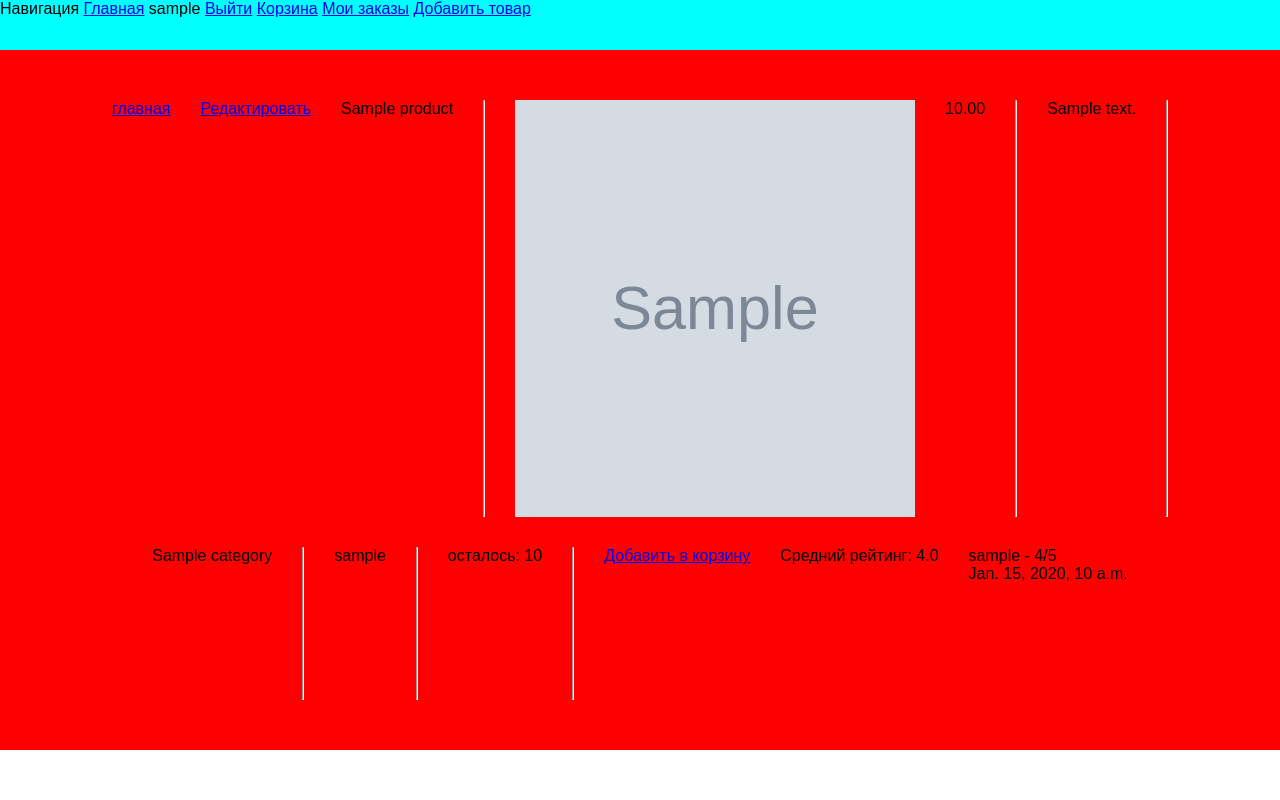
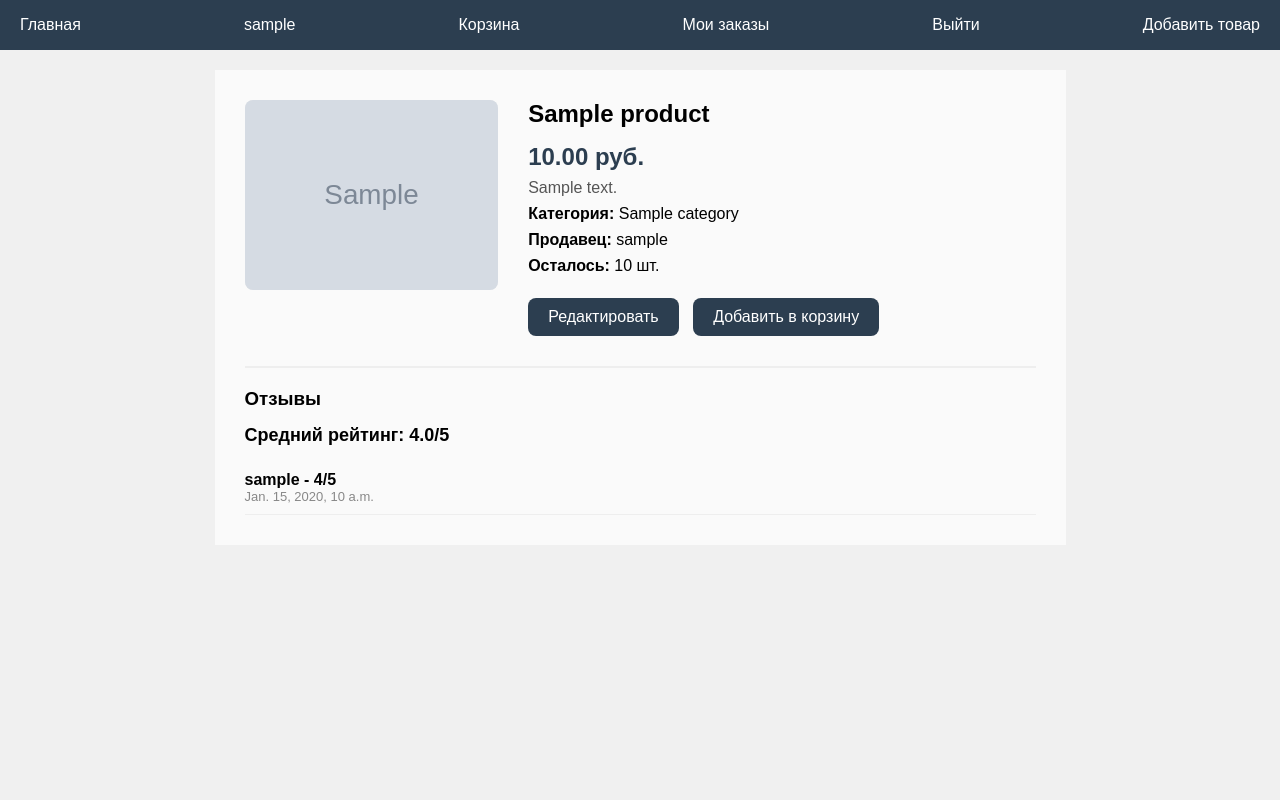
Before and after one commit to pereskokovdaniil/marketplace, a Django app: page /product/1 in a window 1280 px wide. Run offline with Django 5.2, Linux system fonts and the light colour scheme; a user stored in the database is signed in; tables that the repository leaves empty hold one stand-in row (values such as "Sample post"); grey boxes marked "Sample" are stand-in pictures.

Commit message:
feat: стили

```diff
--- a/static/css/base.css
+++ b/static/css/base.css
@@ -1,22 +1,43 @@
 @import url("index.css");
+@import url("cart.css");
+@import url("my_orders.css");
+@import url("forms.css");
+@import url("product_detail.css");
 
 * {
     margin: 0;
     padding: 0;
     font-family: sans-serif;
     box-sizing: border-box;
+    text-decoration: none;
 }
 
 body {
     display: flex;
     justify-content: center;
+    background-color: #f0f0f0;
 
 }
 
 header {
     height: 50px;
     width: 100vw;
-    background-color: aqua;
+    background-color: #2c3e50;
+    color: white;
+    display: flex;
+    align-items: center;
+    justify-content: space-between;
+    padding-right: 20px;
+    padding-left: 20px;
+}
+
+header a {
+    color: white;
+    text-decoration: none;
+    transition: 0.3s;
+}
+header a:hover {
+    color: #a8a8a8;
 }
 
 header {
--- a/static/css/index.css
+++ b/static/css/index.css
@@ -1,36 +1,88 @@
 .container {
     max-width: 1300px;
-    min-width: 900px;
     width: 100%;
-    min-height: calc(100vh - 100px);
+    padding: 30px;
+    margin: 70px auto 50px auto;
+    background-color: #fafafa;
+}
+
+.top-bar {
+    display: flex;
+    flex-direction: column;
+    gap: 20px;
+    margin-bottom: 30px;
+}
+
+.top-bar form {
+    display: flex;
+    gap: 10px;
+    justify-content: center;
+}
+
+.top-bar input {
+    padding: 10px;
+    border: 1px solid #dddddd;
+    border-radius: 8px;
+    width: 300px;
+}
+
+.top-bar button {
+    padding: 10px 20px;
+    background-color: #2c3e50;
+    color: white;
+    border: none;
+    border-radius: 8px;
+    cursor: pointer;
+
+}
+
+.categories {
+    display: flex;
+    gap: 15px;
+    justify-content: center;
+    flex-wrap: wrap;
+}
+
+.categories a {
+    padding: 8px 16px;
+    background-color: #e0e0e0;
+    border-radius: 8px;
+    color: #333;
+    transition: 0.3s;
+}
+
+.categories a:hover {
+    background-color: #2c3e50;
+    color: white;
+}
+
+.products {
     display: flex;
     flex-wrap: wrap;
-    gap: 30px;
-    padding: 50px;
-    margin-top: 50px;
+    gap: 20px;
     justify-content: center;
-    background-color: red;
-}
-
-.container2 {
-    max-width: 1300px;
-    min-width: 900px;
-    width: 100%;
-    min-height: calc(100vh - 850px);
-    display: flex;
-    flex-wrap: wrap;
-    gap: 30px;
-    padding: 50px;
-    margin-top: 50px;
-    justify-content: center;
-    background-color: red;
 }
 
 .card {
-    width: 250px;
-    height: 250px;
-    border: 5px solid blue;
-    border-radius: 20px;
-    padding: 20px;
-    background-color: forestgreen;
+    width: 220px;
+    min-height: 260px;
+    padding: 15px;
+    background-color: white;
+    border: 2px solid #2c3e50;
+    border-radius: 12px;
+    text-align: center;
+    transition: 0.3s;
+    color: black;
 }
+
+.card img {
+    width: 100%;
+    height: 160px;
+    object-fit: cover;
+    border-radius: 8px;
+    margin: 10px 0;
+}
+
+.product-name {
+    font-size: 24px;
+}
--- /dev/null
+++ b/static/css/product_detail.css
@@ -0,0 +1,117 @@
+.product-page {
+    max-width: 900px;
+    width: 100%;
+    margin: 70px auto 50px auto;
+    padding: 30px;
+    background-color: #fafafa;
+}
+
+.back-link {
+    display: inline-block;
+    margin-bottom: 20px;
+    color: #2c3e50;
+    text-decoration: none;
+}
+
+.back-link:hover {
+    text-decoration: underline;
+}
+
+.product-info {
+    display: flex;
+    gap: 30px;
+    flex-wrap: wrap;
+    margin-bottom: 30px;
+}
+
+.product-image {
+    flex: 1;
+    min-width: 250px;
+}
+
+.product-image img {
+    width: 100%;
+    max-height: 350px;
+    object-fit: contain;
+    border-radius: 8px;
+    background-color: #f0f0f0;
+}
+
+.product-details {
+    flex: 2;
+    min-width: 250px;
+}
+
+.product-details h2 {
+    margin-bottom: 15px;
+}
+
+.product-price {
+    font-size: 24px;
+    font-weight: bold;
+    color: #2c3e50;
+    margin-bottom: 15px;
+}
+
+.product-desc {
+    margin-bottom: 15px;
+    color: #555555;
+}
+
+.product-details p {
+    margin-bottom: 8px;
+}
+
+.btn-edit,
+.btn-cart,
+.btn-review {
+    display: inline-block;
+    padding: 10px 20px;
+    margin-top: 15px;
+    margin-right: 10px;
+    background-color: #2c3e50;
+    color: white;
+    text-decoration: none;
+    border-radius: 8px;
+    transition: 0.3s;
+}
+
+.btn-edit:hover,
+.btn-cart:hover,
+.btn-review:hover {
+    background-color: #1a252f;
+}
+
+.reviews-section {
+    margin-top: 30px;
+    padding-top: 20px;
+    border-top: 2px solid #eeeeee;
+}
+
+.reviews-section h3 {
+    margin-bottom: 15px;
+}
+
+.avg-rating {
+    font-size: 18px;
+    font-weight: bold;
+    margin-bottom: 15px;
+}
+
+.review-item {
+    padding: 10px 0;
+    border-bottom: 1px solid #eeeeee;
+}
+
+.review-user {
+    font-weight: bold;
+}
+
+.review-date {
+    font-size: 13px;
+    color: #888888;
+}
+
+.no-reviews {
+    color: #999999;
+}
--- a/templates/base.html
+++ b/templates/base.html
@@ -9,13 +9,12 @@
 </head>
 <body>
     <header>
-        <span>Навигация</span>
         <a href="{% url 'index' %}">Главная</a>
         {% if user.is_authenticated %}
             <span>{{ user.username }}</span>
-            <a href="{% url 'logout' %}">Выйти</a>
             <a href="{% url 'cart' %}">Корзина</a>
             <a href="{% url 'my_orders' %}">Мои заказы</a>
+            <a href="{% url 'logout' %}">Выйти</a>
         {% else %}
             <a href="{% url 'login' %}">Войти</a>
             <a href="{% url 'register' %}">Регистрация</a>
--- a/templates/product_detail.html
+++ b/templates/product_detail.html
@@ -3,36 +3,52 @@
 {% block title %}{{ product.name }}{% endblock %}
 
 {% block content %}
-    <div class="container">
-        <a href="{% url 'index' %}">главная</a>
-        {% if user == product.seller %}
-        <a href="{% url 'product_edit' product.id %}">Редактировать</a>
-        {% endif %}
-        {{ product.name }}<hr>
+    <div class="product-page">
+        <div class="product-info">
+            <div class="product-image">
                 {% if product.image %}
                     <img src="{{ product.image.url }}" alt="{{ product.name }}">
                 {% else %}
                     <p>-</p>
                 {% endif %}
-        {{ product.price }}<hr>
-        {{ product.description }}<hr>
-        {{ product.category }}<hr>
-        {{ product.seller }}<hr>
-        осталось: {{ product.stock }}<hr>
-        <a href="{% url 'add_cart' product.id %}">Добавить в корзину</a>
+            </div>
+
+            <div class="product-details">
+                <h2>{{ product.name }}</h2>
+                <p class="product-price">{{ product.price }} руб.</p>
+                <p class="product-desc">{{ product.description }}</p>
+                <p><strong>Категория:</strong> {{ product.category }}</p>
+                <p><strong>Продавец:</strong> {{ product.seller }}</p>
+                <p><strong>Осталось:</strong> {{ product.stock }} шт.</p>
+
+                {% if user == product.seller %}
+                    <a href="{% url 'product_edit' product.id %}" class="btn-edit">Редактировать</a>
+                {% endif %}
+
+                <a href="{% url 'add_cart' product.id %}" class="btn-cart">Добавить в корзину</a>
+            </div>
+        </div>
+
+        <div class="reviews-section">
+            <h3>Отзывы</h3>
+            {% if reviews %}
+                <p class="avg-rating">Средний рейтинг: {{ rating|floatformat:1 }}/5</p>
+            {% else %}
+                <span></span>
+            {% endif %}
 
             {% if can_review %}
-            <a href="{% url 'add_review' product.id %}">Добавить отзыв</a>
+                <a href="{% url 'add_review' product.id %}" class="btn-review">Оставить отзыв</a>
             {% endif %}
 
-        <p>Средний рейтинг: {{ rating|floatformat:1 }}</p>
             {% for review in reviews %}
-        <div>
-            <p>{{ review.user.username }} - {{ review.rating }}/5</p>
-            <p>{{ review.created_at }}</p>
+                <div class="review-item">
+                    <p class="review-user">{{ review.user.username }} - {{ review.rating }}/5</p>
+                    <p class="review-date">{{ review.created_at }}</p>
                 </div>
             {% empty %}
-        <p>Отзывов пока нет</p>
+                <p class="no-reviews">Отзывов пока нет</p>
             {% endfor %}
         </div>
+    </div>
 {% endblock %}
```
Also changed, not shown: static/css/cart.css (added, +75 -0 lines), static/css/forms.css (added, +63 -0 lines), static/css/my_orders.css (added, +46 -0 lines), templates/add_product.html (+8 -6 lines), templates/add_review.html (+8 -7 lines), templates/cart.html (+18 -9 lines), templates/index.html (+8 -6 lines), templates/login.html (+15 -16 lines), templates/my_orders.html (+11 -8 lines), templates/product_edit.html (+8 -6 lines), templates/register.html (+14 -16 lines), static/css/style.css (deleted). Lines whose indentation alone changed are shown as unchanged.
